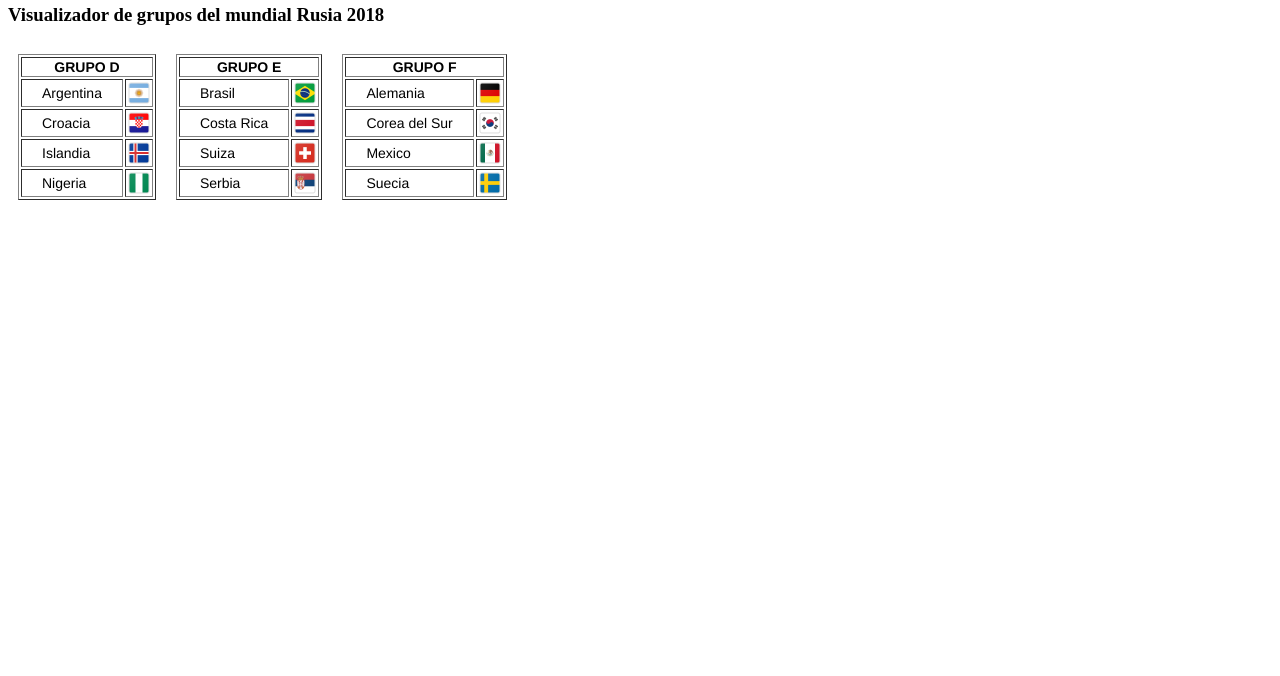
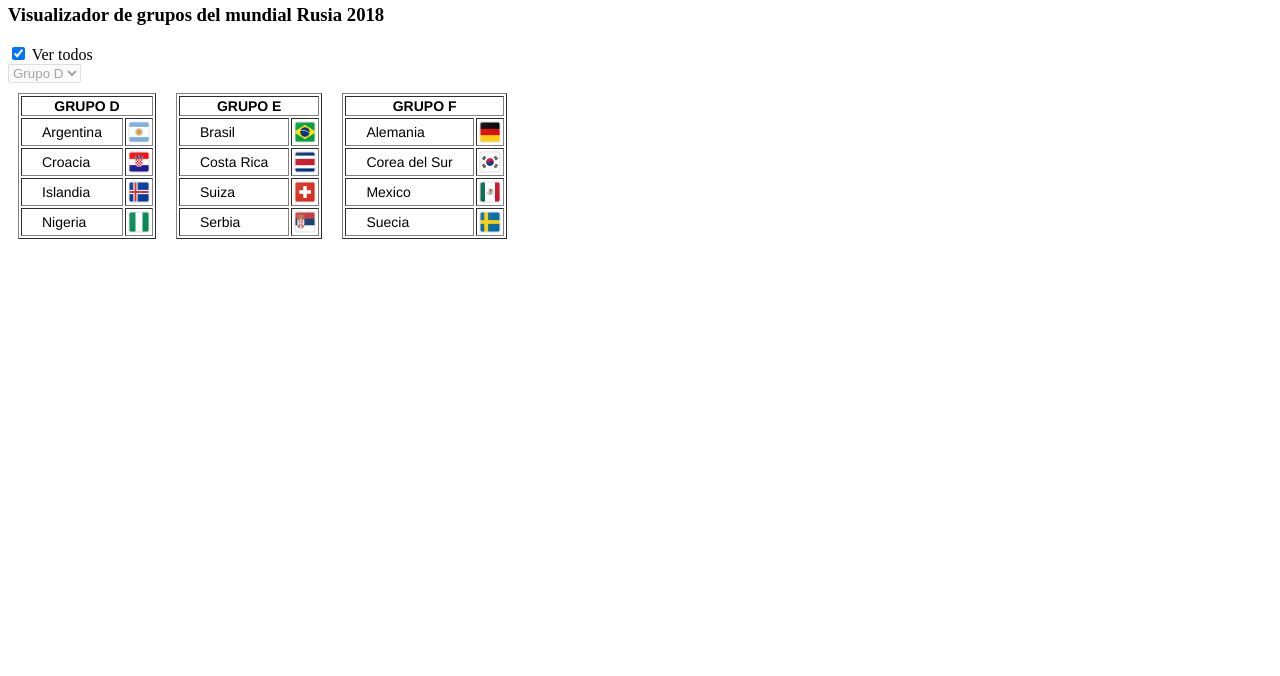
Before and after one commit to alejandroleoz/tallerweb-2018, a plain HTML site: page index.html in a window 1280 px wide. Shown: the part 124-800 px from the top of the page. Drawn offline with Linux system fonts and the light colour scheme.

Commit message:
Resultado del paso 3 (DOM)

```diff
--- a/index.html
+++ b/index.html
@@ -5,6 +5,7 @@
 		<title>Taller Web</title>
 
 		<link rel="stylesheet" type="text/css" href="styles.css">
+		<script src="scripts.js"></script>
 	</head>
 
 	<!-- Area de BODY (visible) -->
@@ -19,6 +20,23 @@
 
 		<!-- Subtitulo -->
 		<h3>Visualizador de grupos del mundial Rusia 2018</h3>
+
+
+		<div>
+			<!-- Fila de "mostrar todos" -->
+			<div class="selector-todo">
+				<input id="cbTodo" type="checkbox" onclick="actualizarSeleccion()" checked="true" />
+				<label>Ver todos</label>
+			</div>
+
+			<!-- Combo para seleccionar grupo -->
+			<select id="selector-grupo" onchange="actualizarSeleccion()" disabled="true">
+				<option value="grupoD">Grupo D</option>
+				<option value="grupoE">Grupo E</option>
+				<option value="grupoF">Grupo F</option>
+			</select>
+
+		</div>
 
 		<div class="tablas">
 			<!-- Grupo X -->
--- /dev/null
+++ b/scripts.js
@@ -0,0 +1,35 @@
+
+function actualizarSeleccion() {
+	var mostrarTodo,
+		grupoSeleccionado;
+
+	mostrarTodo = document.getElementById("cbTodo").checked;
+
+	if(mostrarTodo){
+
+		// deshabilito el selector individual
+		document.getElementById("selector-grupo").setAttribute("disabled", "true");
+
+		// habilito todas las tablas
+		document.getElementById("grupoD").classList.toggle("oculta", false);
+		document.getElementById("grupoE").classList.toggle("oculta", false);
+		document.getElementById("grupoF").classList.toggle("oculta", false);
+
+	}else {
+
+		// habilito selector individual
+		document.getElementById("selector-grupo").removeAttribute("disabled");
+
+		// habilito la que corresponde
+		grupoSeleccionado = document.getElementById("selector-grupo").value;
+		document.getElementById("grupoD").classList.toggle("oculta", grupoSeleccionado !== "grupoD");
+		document.getElementById("grupoE").classList.toggle("oculta", grupoSeleccionado !== "grupoE");
+		document.getElementById("grupoF").classList.toggle("oculta", grupoSeleccionado !== "grupoF");
+
+		// otra implementacion (mejor pero mas avanzada)
+		// document.querySelectorAll(".tablas table")
+		// 	.forEach(tabla => {
+		// 		tabla.classList.toggle("oculta", grupoSeleccionado !== tabla.id);
+		// 	});
+	}
+}
--- a/styles.css
+++ b/styles.css
@@ -18,6 +18,10 @@
 	margin: 10px;
 }
 
+.tablas table.oculta {
+	display: none;
+}
+
 td.nombre-grupo {
 	font-family: "Helvetica";
 	font-size: 14px;
```
Also changed, not shown: cheatsheet.txt.
